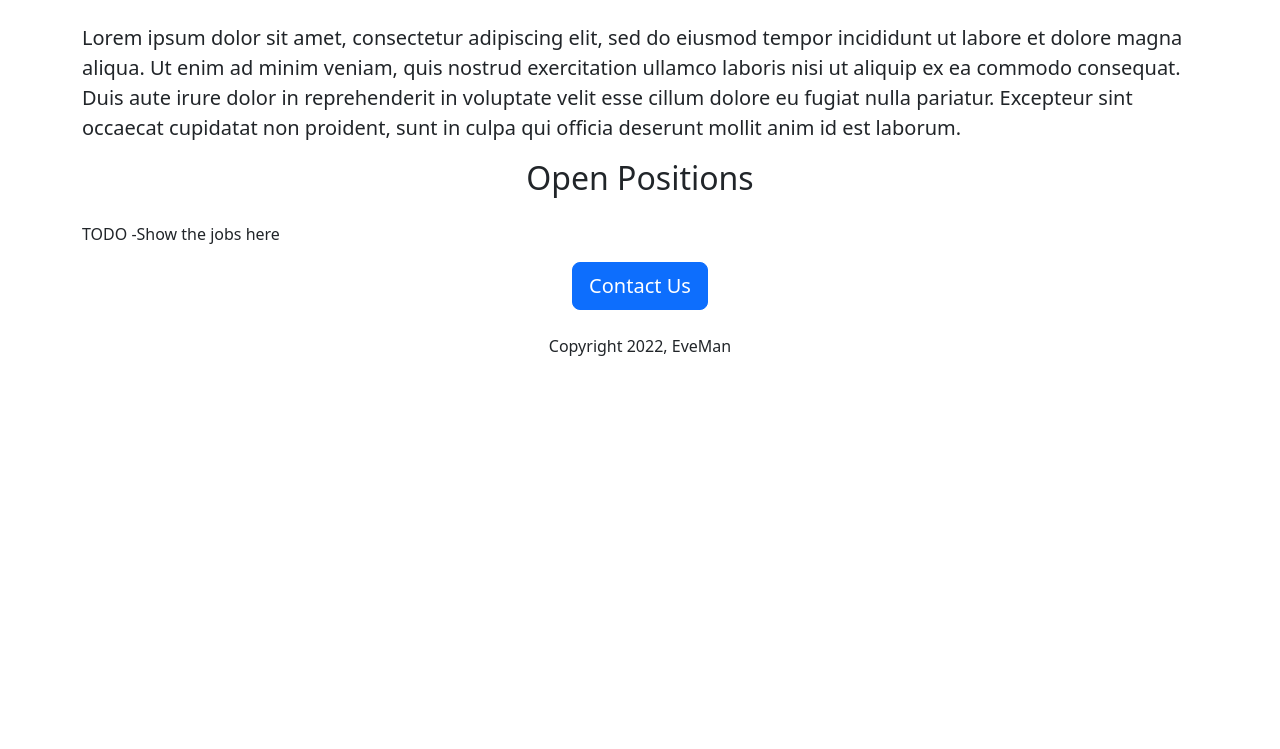
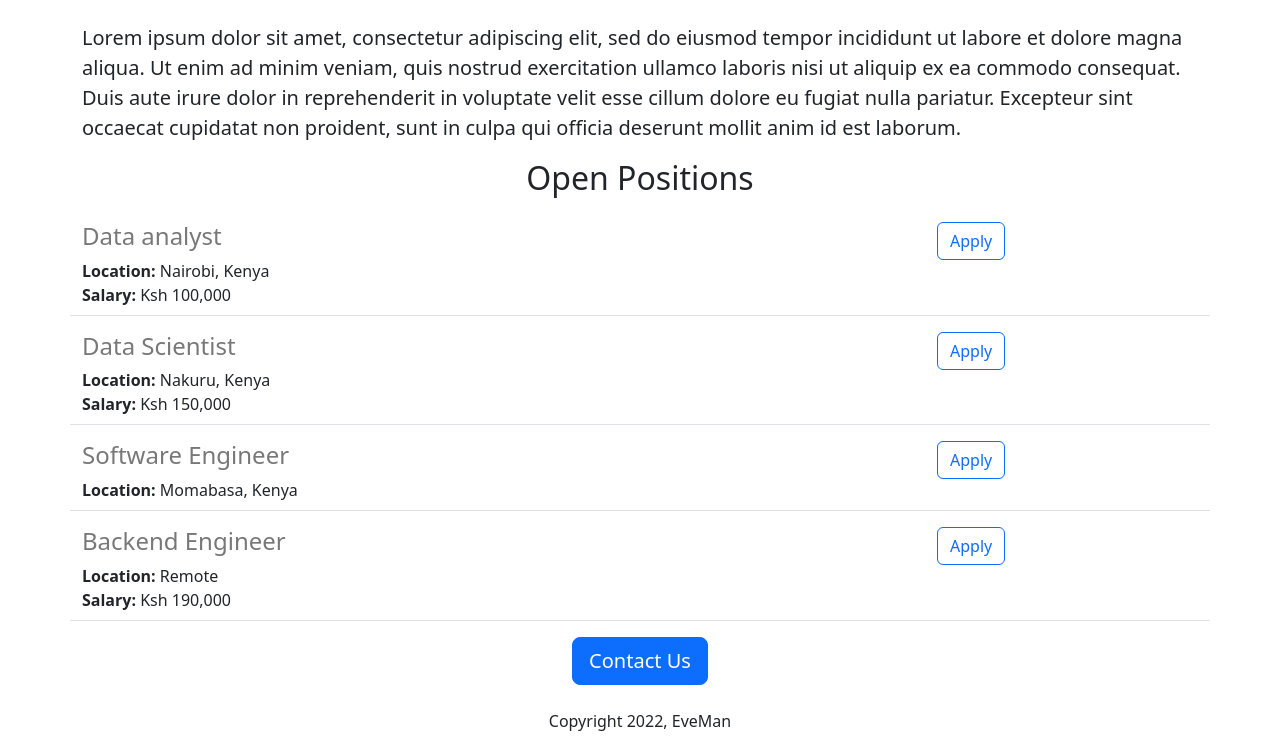
Before and after one commit to jaysonalfie/web_dev_with_flaskV2, a Flask app: page / in a window 1280 px wide. Shown: the part 477-1226 px from the top of the page. Before the commit the page ends 833 px from the top, so only its background shows below. Run offline with Flask 3, Linux system fonts and the light colour scheme.

Commit message:
dynamic data using templates

```diff
--- a/app.py
+++ b/app.py
@@ -2,10 +2,39 @@ from flask import Flask, render_template#using template
 #creating a flask app
 app = Flask(__name__)
 
+#creating python list in which jobs will be stored
+JOBS = [
+     {
+          'id': 1,
+          'title': 'Data analyst',
+          'location': 'Nairobi, Kenya',
+          'salary': 'Ksh 100,000'
+     },
+     {
+          'id': 2,
+          'title': 'Data Scientist',
+          'location': 'Nakuru, Kenya',
+          'salary': 'Ksh 150,000'
+     },
+      {
+          'id': 3,
+          'title': 'Software Engineer',
+          'location': 'Momabasa, Kenya',
+
+     },
+       {
+          'id': 4,
+          'title': 'Backend Engineer',
+          'location': 'Remote',
+          'salary': 'Ksh 190,000'
+     }
+]
+
 #registering route to application
 @app.route("/")
 def hello_world():
-     return  render_template('home.html')
+     return  render_template('home.html',
+                             jobs = JOBS)
 
 
 if __name__ == "__main__":
--- a/static/css/style.css
+++ b/static/css/style.css
@@ -3,3 +3,8 @@
     width: 100%;
     object-fit: cover;
 }
+
+h4 {
+    color: rgb(120, 120, 120);
+    margin-bottom: 4px;
+}
--- a/templates/home.html
+++ b/templates/home.html
@@ -17,7 +17,11 @@
       <p class="lead">Lorem ipsum dolor sit amet, consectetur adipiscing elit, sed do eiusmod tempor incididunt ut labore et dolore magna aliqua. Ut enim ad minim veniam, quis nostrud exercitation ullamco laboris nisi ut aliquip ex ea commodo consequat. Duis aute irure dolor in reprehenderit in voluptate velit esse cillum dolore eu fugiat nulla pariatur. Excepteur sint occaecat cupidatat non proident, sunt in culpa qui officia deserunt mollit anim id est laborum.</p>
 
       <h2 class="text-center mt-2 mb-4">Open Positions</h2>
-      <p class="bodytext"> TODO -Show the jobs here</p>
+        <div >
+            {% for job in jobs%}
+              {%include 'jobitem.html'%}
+            {% endfor %}
+        </div>
 
       <div class="text-center">
         <button class="btn btn-primary btn-lg"> Contact Us</button>
--- /dev/null
+++ b/templates/jobitem.html
@@ -0,0 +1,18 @@
+<div class="border-bottom row"  style = "margin-bottom:16px; padding-bottom: 8px;">
+   <div class="col-9">
+       <h4 style= "color: rgb(120,120,120); , margin-bottom:4px; ">
+      {{job['title']}}</h4>
+           <div>
+              <b>Location: </b>{{job['location']}}
+            </div>
+    {% if 'salary' in job%}
+          <div>
+           <b>Salary: </b>{{job['salary']}}
+           </div>
+    {% endif %}
+   </div>
+   <div class="col-3">
+    <button type="button" class="btn btn-outline-primary">Apply</button>
+   </div>
+
+  </div>
```
